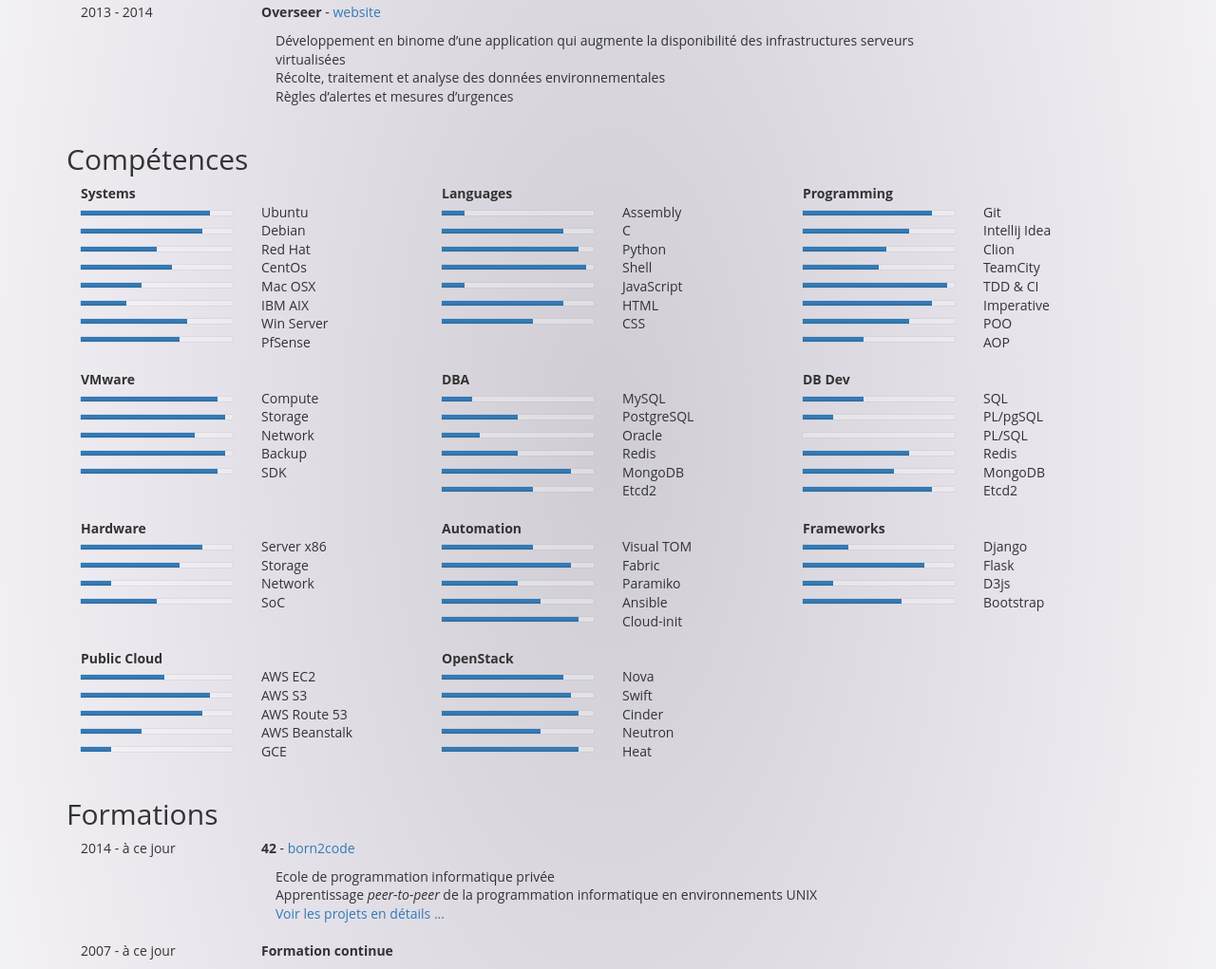
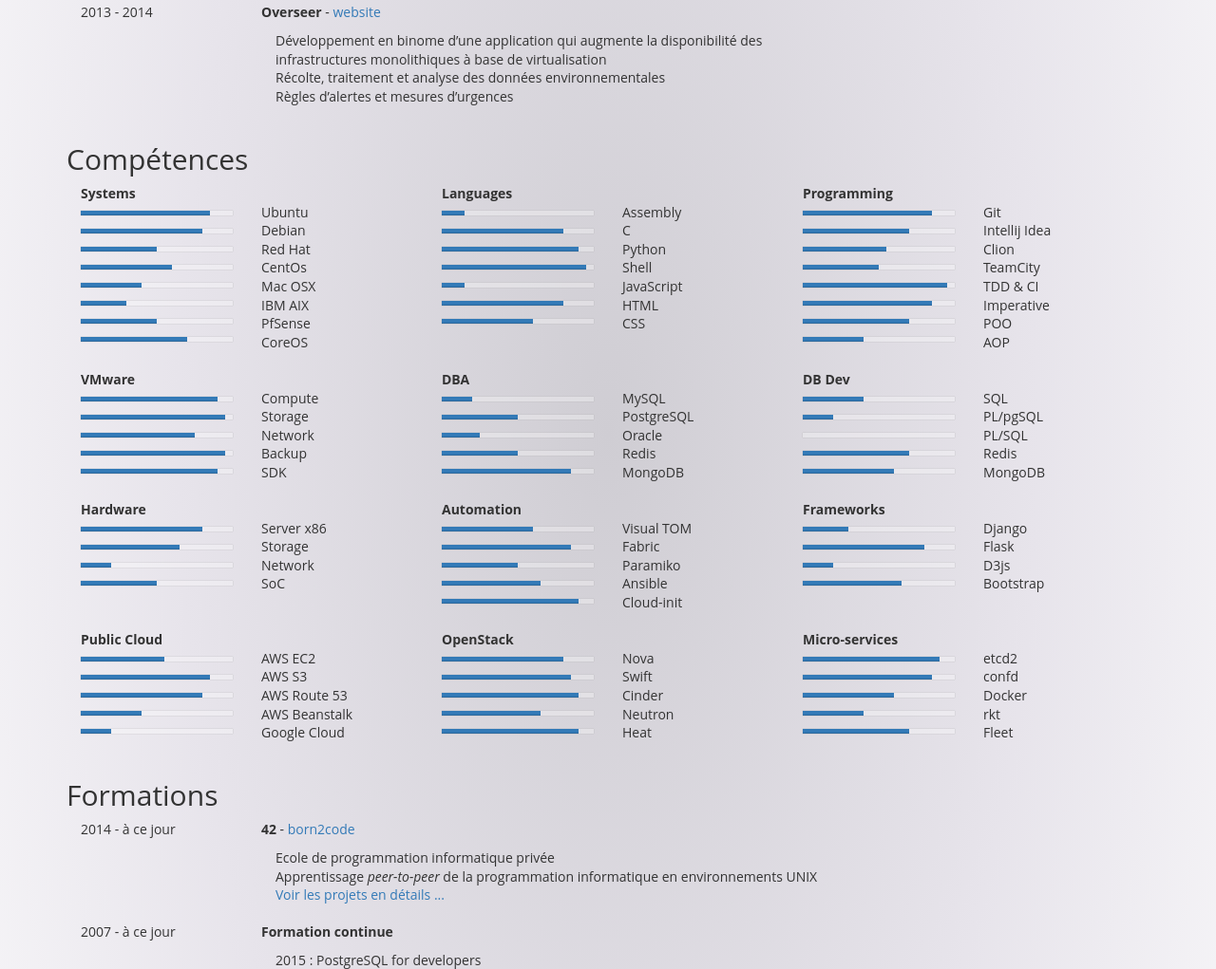
Before and after one commit to JulienBalestra/julienbalestra, a plain HTML site: page french.html in a window 1280 px wide. Shown: the part 939-1960 px from the top of the page at 95% size. Drawn offline with nearby package versions, Linux system fonts and the light colour scheme.

Commit message:
Micro services ready

```diff
--- a/french.html
+++ b/french.html
@@ -145,8 +145,8 @@
                 </p>
 
                 <div class="container-fluid">
-                    Développement en binome d’une application qui augmente la disponibilité des infrastructures serveurs
-                    virtualisées<br>
+                    Développement en binome d’une application qui augmente la disponibilité des <br>
+                    infrastructures monolithiques à base de virtualisation<br>
                     Récolte, traitement et analyse des données environnementales<br>
                     Règles d’alertes et mesures d’urgences<br>
                     <br>
@@ -182,10 +182,10 @@
                     <div class="progress-bar" role="progressbar" style="width: 30%;"></div>
                 </div>
                 <div class="progress">
-                    <div class="progress-bar" role="progressbar" style="width: 70%;"></div>
+                    <div class="progress-bar" role="progressbar" style="width: 50%;"></div>
                 </div>
                 <div class="progress">
-                    <div class="progress-bar" role="progressbar" style="width: 65%;"></div>
+                    <div class="progress-bar" role="progressbar" style="width: 70%;"></div>
                 </div>
             </div>
             <div class="col-sm-2">
@@ -196,8 +196,8 @@
                 CentOs<br>
                 Mac OSX<br>
                 IBM AIX<br>
-                Win Server<br>
                 PfSense<br>
+                CoreOS<br>
                 <br>
             </div>
             <div class="col-sm-2">
@@ -327,9 +327,6 @@
                 <div class="progress">
                     <div class="progress-bar" role="progressbar" style="width: 85%;"></div>
                 </div>
-                <div class="progress">
-                    <div class="progress-bar" role="progressbar" style="width: 60%;"></div>
-                </div>
             </div>
             <div class="col-sm-2">
                 <br>
@@ -338,7 +335,6 @@
                 Oracle<br>
                 Redis<br>
                 MongoDB<br>
-                Etcd2<br>
                 <br>
             </div>
 
@@ -359,9 +355,6 @@
                 <div class="progress">
                     <div class="progress-bar" role="progressbar" style="width: 60%;"></div>
                 </div>
-                <div class="progress">
-                    <div class="progress-bar" role="progressbar" style="width: 85%;"></div>
-                </div>
 
             </div>
             <div class="col-sm-2">
@@ -371,7 +364,6 @@
                 PL/SQL<br>
                 Redis<br>
                 MongoDB<br>
-                Etcd2<br>
                 <br>
 
             </div>
@@ -402,7 +394,6 @@
                 SoC<br>
                 <br>
             </div>
-
 
 
             <div class="col-sm-2">
@@ -489,7 +480,7 @@
                 AWS S3<br>
                 AWS Route 53<br>
                 AWS Beanstalk<br>
-                GCE<br>
+                Google Cloud<br>
                 <br>
             </div>
             <div class="col-sm-2">
@@ -518,6 +509,34 @@
                 Cinder<br>
                 Neutron<br>
                 Heat<br>
+                <br>
+            </div>
+            <div class="col-sm-2">
+                <b>Micro-services</b> <br>
+
+                <div class="progress">
+                    <div class="progress-bar" role="progressbar" style="width: 90%;"></div>
+                </div>
+                <div class="progress">
+                    <div class="progress-bar" role="progressbar" style="width: 85%;"></div>
+                </div>
+                <div class="progress">
+                    <div class="progress-bar" role="progressbar" style="width: 60%;"></div>
+                </div>
+                <div class="progress">
+                    <div class="progress-bar" role="progressbar" style="width: 40%;"></div>
+                </div>
+                <div class="progress">
+                    <div class="progress-bar" role="progressbar" style="width: 70%;"></div>
+                </div>
+            </div>
+            <div class="col-sm-2">
+                <br>
+                etcd2<br>
+                confd<br>
+                Docker<br>
+                rkt<br>
+                Fleet<br>
                 <br>
             </div>
 
@@ -561,9 +580,11 @@
                             Equation Solver - <a href="http://computor.julienbalestra.com">demo</a> -
                             <a href="items/42_subjects/computorv1.fr.pdf">sujet</a>
                             <br>
-                            libftASM - x64 Intel - <a href="items/42_subjects/asm_lib.pdf">subject</a>
+                            libftASM - x64 Intel - <a href="items/42_subjects/asm_lib.pdf">sujet</a>
                             <br>
-                            Minishell - <a href="items/42_subjects/minishell1.pdf">subject</a>
+                            Minishell - <a href="items/42_subjects/minishell1.pdf">sujet</a>
+                            <br>
+                            21sh - <a href="items/42_subjects/21sh.fr.pdf">sujet</a>
                         </div>
                     </div>
                     <br>
```
Also changed, not shown: english.html (+39 -13 lines).
